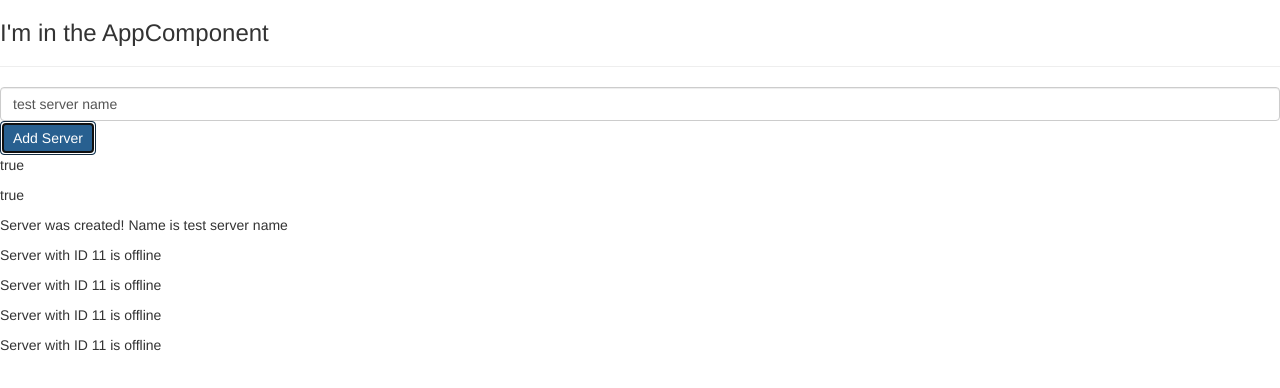
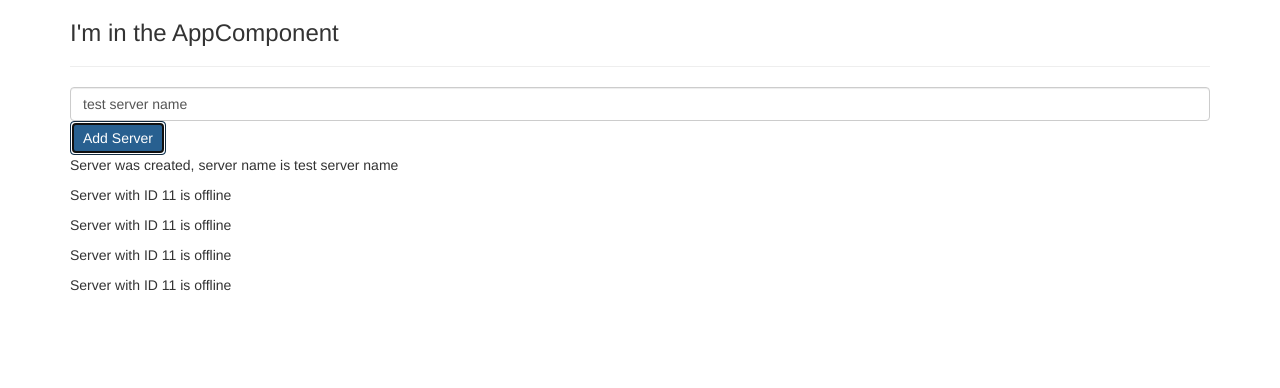
Before and after one commit to szerem/ngAngular5TheCompleteGuide, an Angular app in the folder my-first-app/: page / in a window 1280 px wide. Both pictures are taken after a click on the button "Add Server". Shown: the top 388 px of the page. Built offline with nearby package versions, Linux system fonts and the light colour scheme.

Commit message:
directives *ngIf

```diff
--- a/my-first-app/src/app/app.component.html
+++ b/my-first-app/src/app/app.component.html
@@ -1,3 +1,9 @@
-<h3>I'm in the AppComponent</h3>
-<hr>
-<app-servers></app-servers>
+<div class="container">
+    <div class="row">
+        <div class="col-xs-12">
+            <h3>I'm in the AppComponent</h3>
+            <hr>
+            <app-servers></app-servers>
+        </div>
+    </div>
+</div>
--- a/my-first-app/src/app/servers/servers.component.html
+++ b/my-first-app/src/app/servers/servers.component.html
@@ -9,9 +9,10 @@
         [disabled]="!allowNewServer"
         (click)="onCreateServer()   "
         >Add Server</button>
-<p>{{allowNewServer}}</p>
-<p [innerText]="allowNewServer"></p>
-<p>{{ serverCreationStatus }}</p>
+<!-- <p>{{allowNewServer}}</p> -->
+<!-- <p [innerText]="allowNewServer"></p> -->
+<!-- <p>{{ serverCreationStatus }}</p> -->
+<p *ngIf="serverCreated" >Server was created, server name is {{ serverName }} </p>
 <app-server></app-server>
 <app-server></app-server>
 <app-server></app-server>
--- a/my-first-app/src/app/servers/servers.component.ts
+++ b/my-first-app/src/app/servers/servers.component.ts
@@ -12,7 +12,9 @@
 export class ServersComponent implements OnInit {
   allowNewServer = false;
   serverCreationStatus = "No server was created!";
-  serverName = "test server name"
+  serverName = "test server name";
+  serverCreated = false;
+
   constructor() {
     // setTimeout(() => {}, 2000);
     setTimeout(() => {
@@ -24,6 +26,7 @@
   }
 
   onCreateServer(){
+    this.serverCreated = true;
     this.serverCreationStatus = "Server was created! Name is " + this.serverName;
   }
 
```
